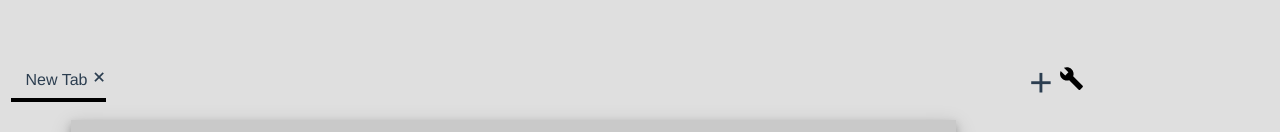
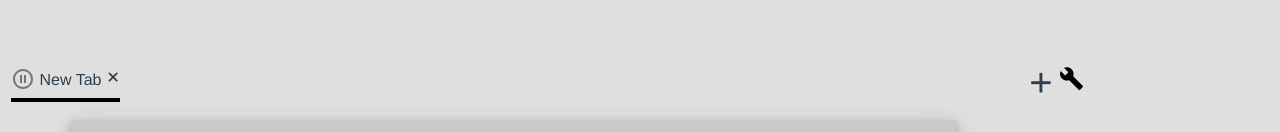
Before and after one commit to jmoore914/api-snoop, a Vue app: page / in a window 1280 px wide. Shown: the top 132 px of the page. Built offline with nearby package versions, Linux system fonts and the light colour scheme.

Commit message:
Renamed package

```diff
--- a/app.js
+++ b/app.js
@@ -4,7 +4,7 @@ let win;
 
 function createWindow () {
 	win = new BrowserWindow({
-		title: 'Api Monitor',
+		title: 'Api Snoop',
 		icon: __dirname + '/dist/favicon.svg',
 		width: 1000,
 		height: 800,
--- a/package.json
+++ b/package.json
@@ -1,5 +1,5 @@
 {
-  "name": "api-watcher",
+  "name": "api-snoop",
   "version": "0.1.0",
   "main": "./app.js",
   "scripts": {
--- a/public/index.html
+++ b/public/index.html
@@ -5,11 +5,11 @@
     <meta http-equiv="X-UA-Compatible" content="IE=edge">
     <meta name="viewport" content="width=device-width,initial-scale=1.0">
     <link rel="icon" href="<%= BASE_URL %>favicon.ico">
-    <title>api-watcher</title>
+    <title>api-snoop</title>
   </head>
   <body>
     <noscript>
-      <strong>We're sorry but api-watcher doesn't work properly without JavaScript enabled. Please enable it to continue.</strong>
+      <strong>We're sorry but api-snoop doesn't work properly without JavaScript enabled. Please enable it to continue.</strong>
     </noscript>
     <div id="app"></div>
     <!-- built files will be auto injected -->
--- a/src/components/TabBarName.vue
+++ b/src/components/TabBarName.vue
@@ -6,7 +6,26 @@
       @click="disableEditMode"
     />
     <div :class="{selectedTab: isSelected}">
-      <div class="spacer" />
+      <div class="statusContainer">
+        <div v-show="anyMonitoring && allAvailable">
+          <img
+            class=""
+            src="../imgs/checkCircleOutline.svg"
+          >
+        </div>
+        <div v-show="anyMonitoring && !allAvailable">
+          <img
+            class=""
+            src="../imgs/exCircleOutline.svg"
+          >
+        </div>
+        <div v-show="!anyMonitoring">
+          <img
+            class=""
+            src="../imgs/pauseCircleOutline.svg"
+          >
+        </div>
+      </div>
       <div
         class="tabName"
         @click="tabClick"
@@ -62,6 +81,16 @@ export default Vue.extend({
 		},
 		inputWidth(): string {
 			return this.tabInfo.name.length + 1 + 'ch';
+		},
+		anyMonitoring(): boolean {
+			return this.tabInfo.apis.some((api: ApiCard): boolean => {
+				return api.isMonitoring;
+			});
+		},
+		allAvailable(): boolean {
+			return this.tabInfo.apis.every((api: ApiCard): boolean => {
+				return api.apiAvailable || !api.isMonitoring;
+			});
 		}
 	},
 	methods: {
@@ -133,15 +162,15 @@ export default Vue.extend({
   font-size: 1rem;
 }
 
-.spacer {
-  width: 10px;
+.statusContainer {
+  vertical-align: middle;
 }
 
 .closeButtonContainer {
   min-width: 12px;
 }
 
-.spacer,
+.statusContainer,
 .tabName,
 .closeButtonContainer {
   display: inline-block;
```
Also changed, not shown: 2 other files (tests, documents, lock files or other folders).
